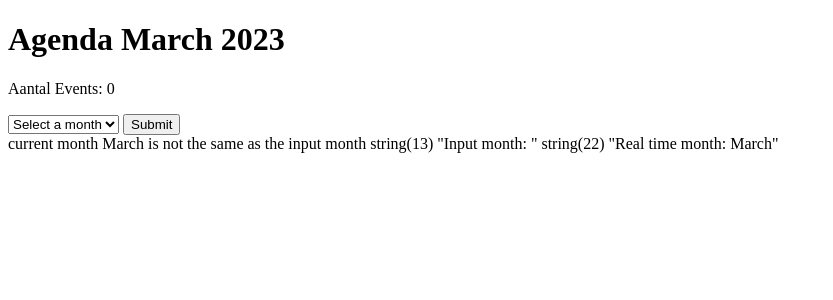
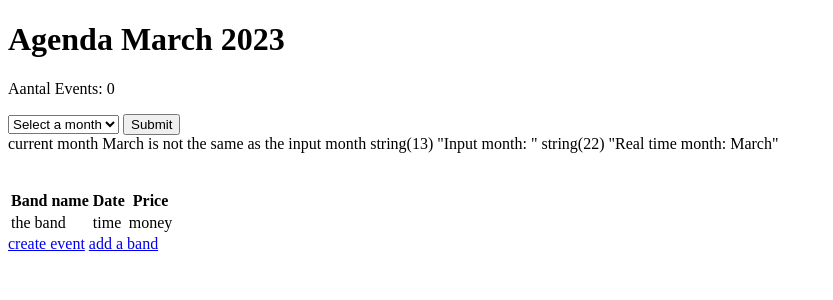
Before and after one commit to Pluers/Pluers.github.io, a PHP site: page / in a window 1280 px wide. Shown: the top 300 px of the page, without its empty margins (0-833 px from the left). Run offline with PHP 8.4, Linux system fonts and the light colour scheme; data that the repository does not hold is empty.

Commit message:
added some files

```diff
--- a/index.php
+++ b/index.php
@@ -38,11 +38,23 @@
             var_dump("Real time month: " . $RTMONTH);
         }
         ?>
-
+        <br>
+        <br>
+        <br>
         <table>
-
+            <tr>
+                <th>Band name</th>
+                <th>Date</th>
+                <th>Price</th>
+            </tr>
+            <tr>
+                <td>the band</td>
+                <td>time</td>
+                <td>money</td>
+            </tr>
         </table>
-
+        <a href="./pages/create_event.php">create event</a>
+        <a href="./pages/create_band.php">add a band</a>
     </body>
 
 </html>
```
Also changed, not shown: pages/create_event.php (added, +22 -0 lines).
